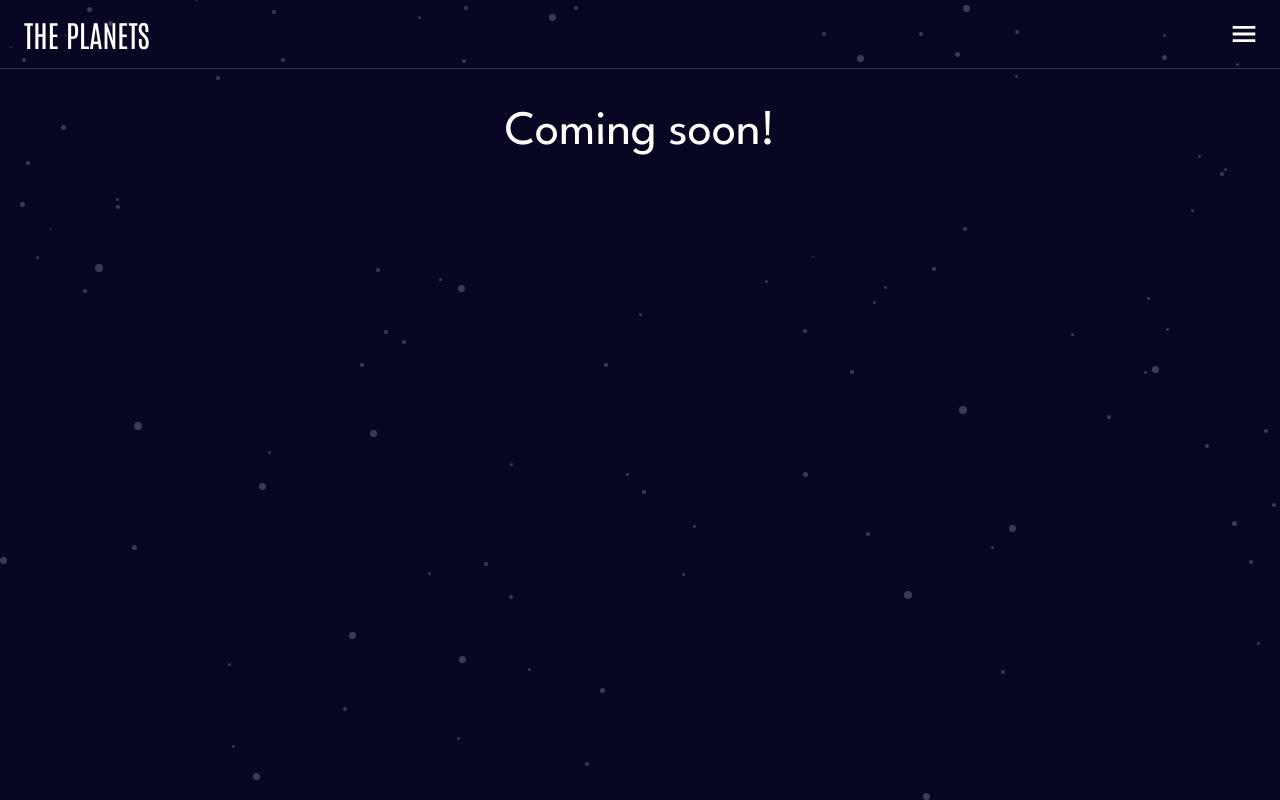
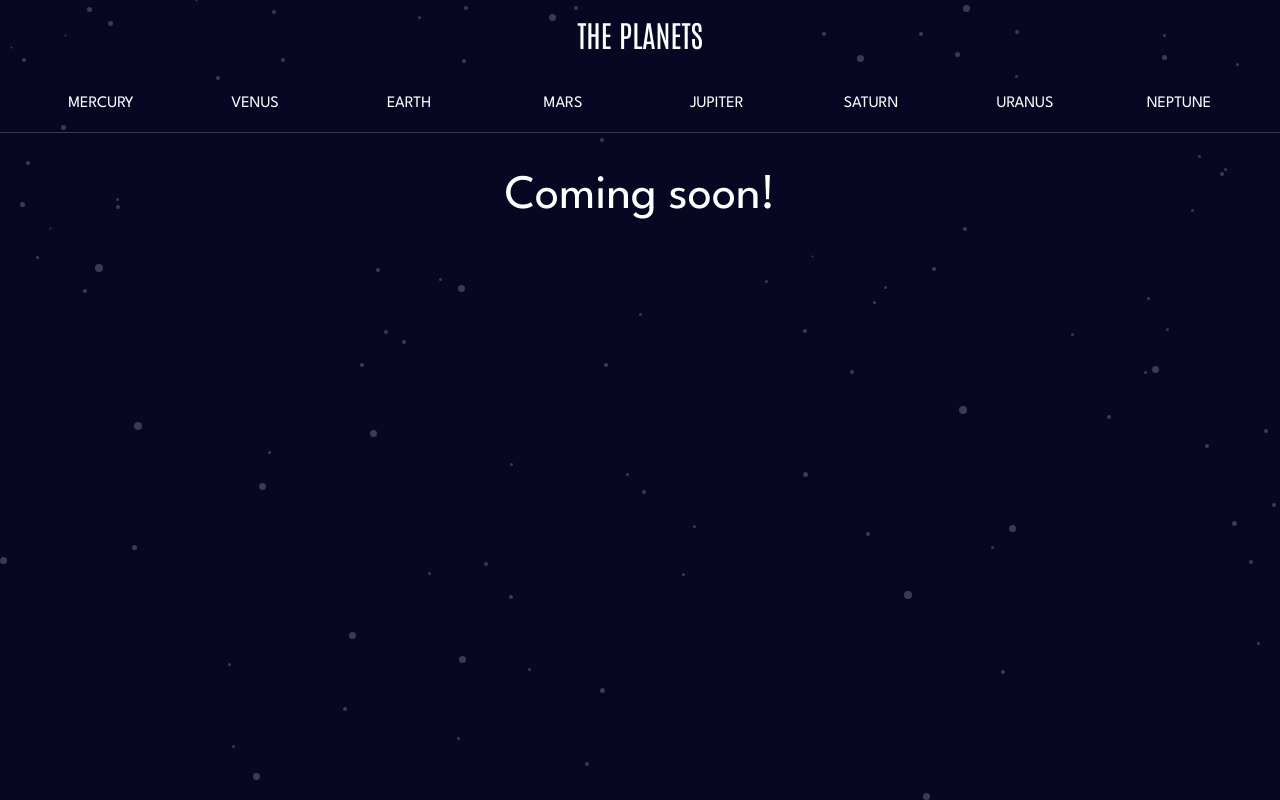
Before and after one commit to Tripouille/fm-the-planets, a Next.js app: page / in a window 1280 px wide. Built offline with nearby package versions, Linux system fonts and the light colour scheme.

Commit message:
feat: handle responsive on Header

```diff
--- a/src/components/BurgerButton.tsx
+++ b/src/components/BurgerButton.tsx
@@ -1,15 +1,22 @@
 "use client";
+
+import { PropsWithClassName } from "@/utils/types";
+import clsx from "clsx";
 
 export interface BurgerButtonProps {
   isOpen: boolean;
   onClick: () => void;
 }
-export const BurgerButton = ({ isOpen, onClick }: BurgerButtonProps) => {
+export const BurgerButton = ({
+  isOpen,
+  onClick,
+  className,
+}: PropsWithClassName<BurgerButtonProps>) => {
   return (
     <button
       data-open={isOpen}
       type="button"
-      className="[&[data-open='true']>svg]:text-gray-base"
+      className={clsx("[&[data-open='true']>svg]:text-gray-base", className)}
       aria-label="burger menu"
       onClick={onClick}
     >
--- a/src/components/Header.tsx
+++ b/src/components/Header.tsx
@@ -1,38 +1,70 @@
 "use client";
 import { BurgerButton } from "@/components/BurgerButton";
 import { planets } from "@/utils/planet";
+import { PropsWithClassName } from "@/utils/types";
 import clsx from "clsx";
 import Link from "next/link";
 import { useState } from "react";
 
-export function Header() {
+export const Header = () => {
   const [isOpen, setIsOpen] = useState(false);
 
   return (
     <header className="relative z-10 w-full">
+      <MobileNavigation
+        onClick={() => setIsOpen(false)}
+        isOpen={isOpen}
+        className="sm:hidden"
+      />
+      <div className="bg-dark relative flex w-full justify-between border-b-[1px] border-gray-dark bg-black bg-stars px-6 py-4 sm:flex-wrap sm:gap-y-10">
+        <p className="text-center font-antonio text-3xl sm:basis-full">
+          THE PLANETS
+        </p>
+        <BurgerButton
+          className="sm:hidden"
+          isOpen={isOpen}
+          onClick={() => setIsOpen((prev) => !prev)}
+        />
+        <nav className="hidden w-full sm:block">
+          <ul className="justify-around sm:flex">
+            {planets.map(({ name }) => (
+              <li
+                className="group w-full text-center transition-transform hover:scale-125"
+                key={name}
+              >
+                <Link
+                  href={`/${name.toLowerCase()}`}
+                  className="px-6 py-3 uppercase transition-transform group-hover:scale-125"
+                >
+                  {name}
+                </Link>
+              </li>
+            ))}
+          </ul>
+        </nav>
+      </div>
+    </header>
+  );
+};
+
+const MobileNavigation = ({
+  onClick,
+  isOpen,
+  className,
+}: PropsWithClassName<{
+  onClick: () => void;
+  isOpen: boolean;
+}>) => {
+  return (
     <nav
       aria-hidden={!isOpen}
       className={clsx(
         { "-translate-y-full": !isOpen },
         { "top-full translate-y-0": isOpen },
-          "absolute left-0 w-full transition-transform duration-500"
+        "absolute left-0 w-full transition-transform duration-500",
+        className
       )}
     >
-        <NavigationLinks onClick={() => setIsOpen(false)} />
-      </nav>
-      <div className="bg-dark relative flex w-full justify-between border-b-[1px] border-gray-dark bg-black bg-stars px-6 py-4">
-        <p className="font-antonio text-3xl">THE PLANETS</p>
-        <BurgerButton
-          isOpen={isOpen}
-          onClick={() => setIsOpen((prev) => !prev)}
-        />
-      </div>
-    </header>
-  );
-}
-
-const NavigationLinks = ({ onClick }: { onClick: () => void }) => {
-  return (
       <ul
         className={clsx(
           "flex flex-col items-center bg-black px-6 py-6 transition-transform"
@@ -75,5 +107,6 @@ const NavigationLinks = ({ onClick }: { onClick: () => void }) => {
           </li>
         ))}
       </ul>
+    </nav>
   );
 };
--- /dev/null
+++ b/src/utils/types.ts
@@ -0,0 +1,3 @@
+export type PropsWithClassName<T = unknown> = T & {
+  className?: string;
+};
```
Lines whose indentation alone changed are shown as unchanged.
